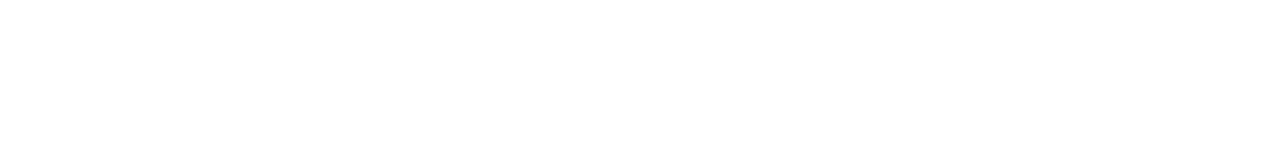
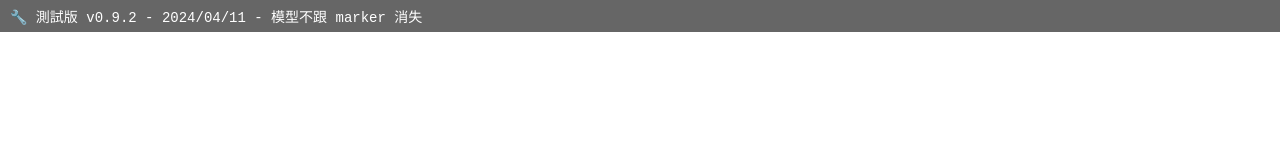
Before and after one commit to SPcitydog/my_room, a plain HTML site: page index.html in a window 1280 px wide. Drawn offline with Linux system fonts and the light colour scheme.

Commit message:
First AR page

```diff
--- a/index.html
+++ b/index.html
@@ -2,35 +2,52 @@
 <html>
   <head>
     <meta charset="utf-8" />
-    <title>WebAR with Hiro + JSON Layout + Box</title>
+    <title>WebAR: Hiro + Persist Model</title>
     <script src="https://aframe.io/releases/1.3.0/aframe.min.js"></script>
     <script src="https://cdn.jsdelivr.net/gh/AR-js-org/AR.js/aframe/build/aframe-ar.min.js"></script>
     <style>
       body { margin: 0; overflow: hidden; }
+
+      /* 版本號顯示區 */
+      #versionTag {
+        position: absolute;
+        top: 0;
+        left: 0;
+        right: 0;
+        background: rgba(0, 0, 0, 0.6);
+        color: #fff;
+        padding: 6px 10px;
+        font-family: monospace;
+        font-size: 14px;
+        z-index: 9999;
+        text-align: left;
+      }
     </style>
   </head>
   <body>
+
+    <!-- ✅ 顯示版本號碼 -->
+    <div id="versionTag">🔧 測試版 v0.9.2 - 2024/04/11 - 模型不跟 marker 消失</div>
+
     <a-scene
       embedded
       arjs="sourceType: webcam; debugUIEnabled: false;"
       renderer="logarithmicDepthBuffer: true;"
     >
-      <!-- 相機 -->
       <a-entity camera></a-entity>
 
-      <!-- Hiro marker（加入紅色方塊） -->
+      <!-- Hiro marker -->
       <a-marker preset="hiro" id="hiroMarker" emitevents="true">
-        <!-- 紅色方塊 -->
-        <a-box color="red" position="0 0.1 0" depth="0.1" height="0.1" width="0.1"></a-box>
+        <a-box color="red" position="0 0.1 0" width="0.1" height="0.1" depth="0.1"></a-box>
       </a-marker>
 
-      <!-- 所有模型掛載到這裡 -->
-      <a-entity id="modelContainer"></a-entity>
+      <!-- 持久顯示模型容器 -->
+      <a-entity id="modelScene"></a-entity>
     </a-scene>
 
     <script>
       const marker = document.getElementById("hiroMarker");
-      const container = document.getElementById("modelContainer");
+      const modelScene = document.getElementById("modelScene");
       let modelsSpawned = false;
 
       marker.addEventListener("markerFound", () => {
@@ -47,7 +64,7 @@
               el.setAttribute("rotation", obj.rotation.join(" "));
               el.setAttribute("scale", obj.scale.join(" "));
               el.setAttribute("animation-mixer", "");
-              container.appendChild(el);
+              modelScene.appendChild(el);
             });
           });
       });
```
